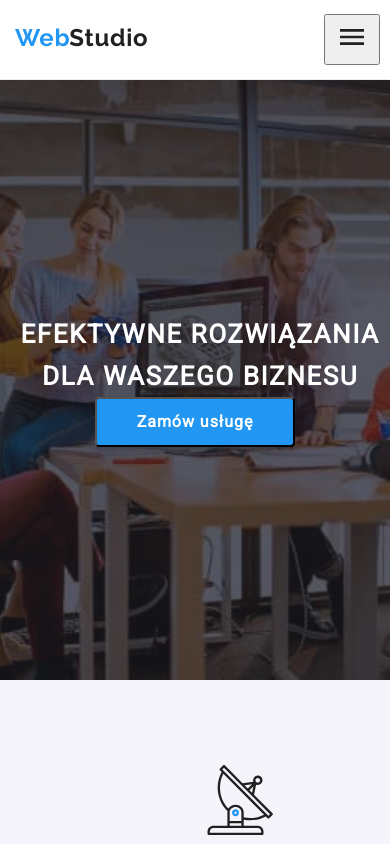
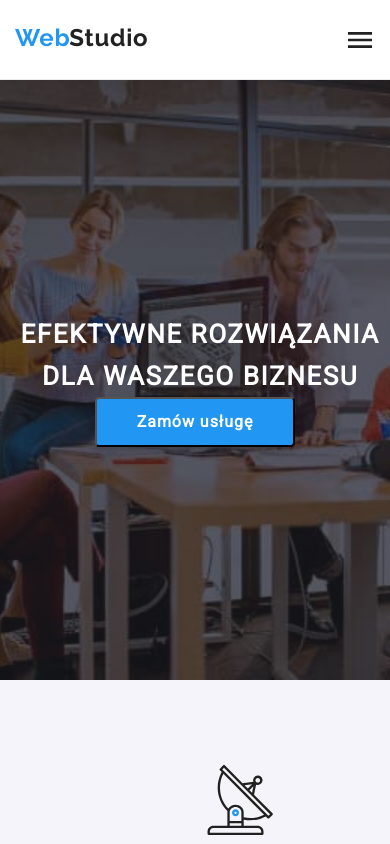
Before and after one commit to wojciechonoszko/clean-company, a plain HTML site: page index.html in a window 390 px wide. Shown: the top 844 px of the page. Drawn offline with nearby package versions, Linux system fonts and the light colour scheme.

Commit message:
mobile-menu

```diff
--- a/index.html
+++ b/index.html
@@ -17,7 +17,7 @@
       rel="stylesheet"
     />
 
-    <!-- <link rel="stylesheet" href="./css/styles.css" /> -->
+
     <link rel="stylesheet" href="./css/main.min.css">
 
     <title>Main page</title>
@@ -33,7 +33,7 @@
               <span class="logo logo--linktext">Studio</span>
             </a>
 
-            <button type="submit" class="mobile-menu__bar" mobile-open>
+            <button type="submit" class="mobile-menu__btn" mobile-open>
               <svg class="mobile-menu__icon">
                 <use href="./images/icons.svg#mobile-menu__icon"></use>
               </svg>
--- a/sass/components/_mobile-menu.scss
+++ b/sass/components/_mobile-menu.scss
@@ -10,10 +10,23 @@
   opacity: 0;
 }
 
-.mobile-menu__bar {
+.mobile-menu__btn {
   position: absolute;
   margin-right: 10px;
   right: 0px;
+  background-color: $color-background;
+  box-shadow: none;
+  width: 40px;
+  height: 40px;
+  display: flex;
+  justify-content: center;
+  align-items: center;
+
+  border: 0px;
+  border-radius: 4px;
+  padding: 0;
+  cursor: pointer;
+
 }
 .mobile-menu__icon {
   width: 40px;
@@ -28,10 +41,10 @@
 .mobile-menu {
   text-decoration: none;
   position: absolute;
-  top: 40%;
+  top: 35%;
   left: 50%;
   transform: translate(-50%, -40%);
-  width: 480px;
+  width: 100%;
   height: 800px;
   background-color: #ffffff;
 
@@ -150,11 +163,29 @@
   }
 }
 
-/* Style the hamburger menu */
-.icon {
-  background: black;
-  display: block;
-  position: absolute;
-  right: 0;
-  top: 0;
+@media screen and (min-width: 768px) {
+  .mobile-menu {
+    display: none;
+  }
+  .mobile-menu__btn {
+    display: none;
+  }
+
 }
+
+@media screen and (min-width: 1200px) {
+  .mobile-menu {
+    display: none;
+  }
+  .mobile-menu__btn {
+    display: none;
+  }
+}
+
+// .icon {
+//   background: black;
+//   display: block;
+//   position: absolute;
+//   right: 0;
+//   top: 0;
+// }
```
Also changed, not shown: portfolio.html (+1 -1 lines), css/main.css, css/main.min.css, 2 other files.
